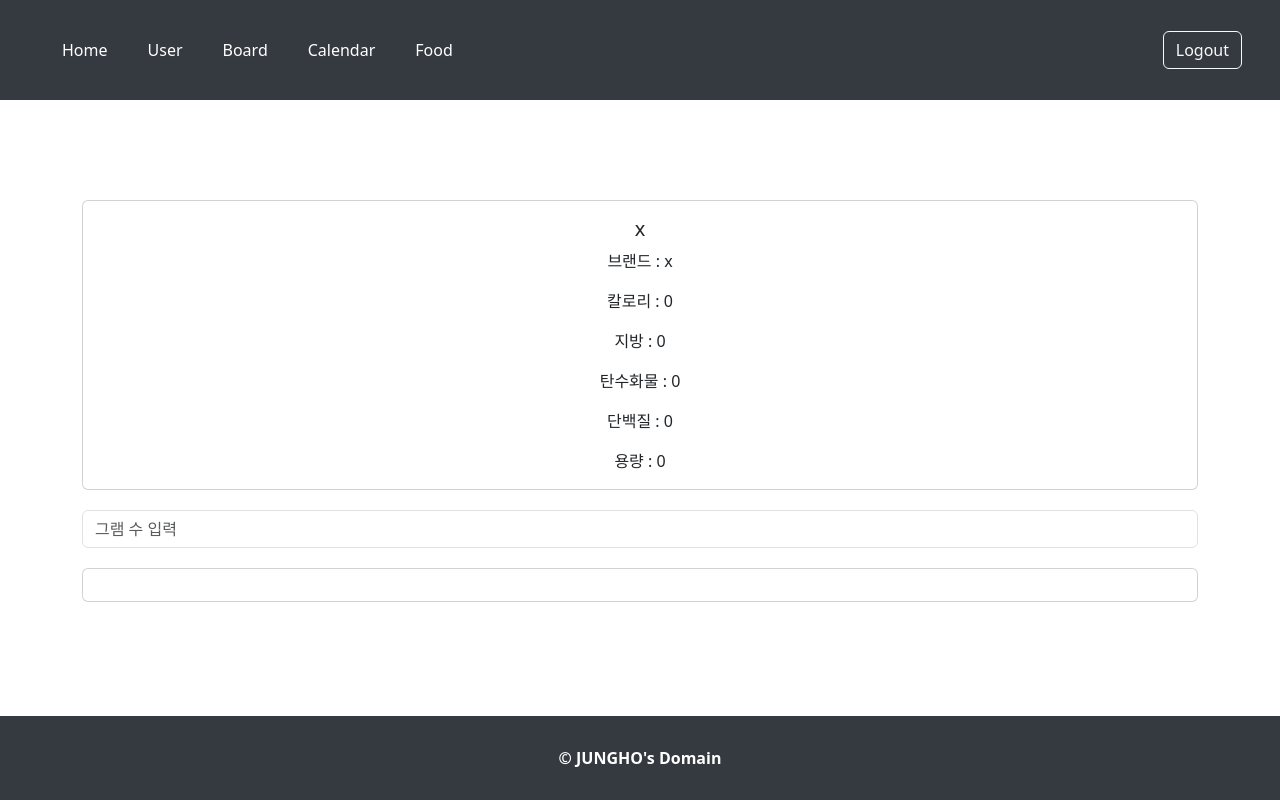
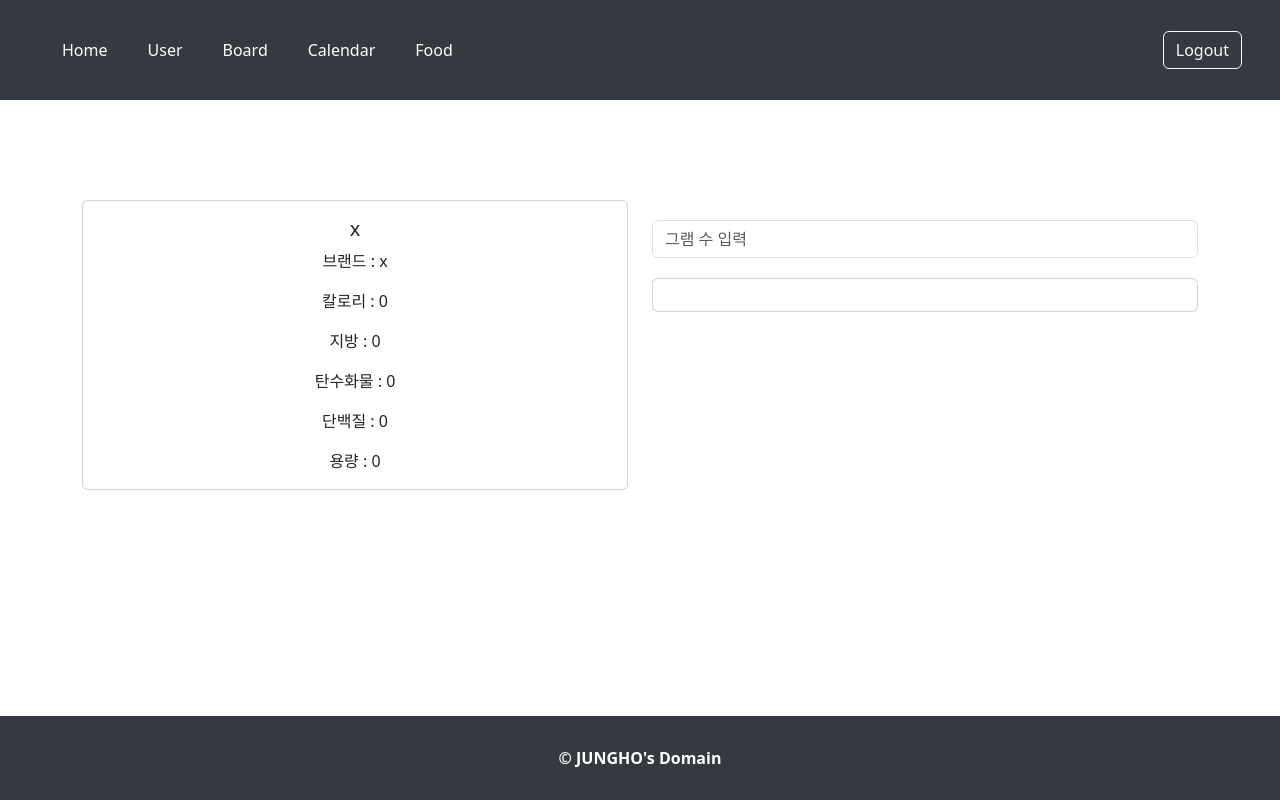
Before and after one commit to JUNGHO-GIT/LIFECHANGE, a React (Create React App) app in the folder client/: page /foodDetail in a window 1280 px wide. Built offline with nearby package versions, Linux system fonts and the light colour scheme.

Commit message:
modified:   client/src/page/food/FoodDetail.tsx modified:   client/src/page/food/FoodList.tsx

```diff
--- a/client/src/page/food/FoodDetail.tsx
+++ b/client/src/page/food/FoodDetail.tsx
@@ -123,11 +123,15 @@ const FoodDetail = () => {
       <FoodDetailStyle />
       <div className="empty-h100"></div>
       <div className="container">
+        <div className="row">
+          <div className="col-6">
             <div className="card">
               <div className="card-body">
                 {totalGram()}
               </div>
             </div>
+          </div>
+          <div className="col-6">
             <div className="empty-h20"></div>
             <div className="input-group">
               <input type="number" className="form-control" placeholder="그램 수 입력" onChange={e => setShowPerGram(Number(e.target.value))} />
@@ -139,6 +143,8 @@ const FoodDetail = () => {
               </div>
             </div>
           </div>
+        </div>
+      </div>
       <div className="empty-h100"></div>
     </>
   );
--- a/client/src/page/food/FoodList.tsx
+++ b/client/src/page/food/FoodList.tsx
@@ -104,7 +104,7 @@ const FoodList = () => {
                     </p>
                     <p className="card-text">
                       <span>지방 : </span>
-                      {item.food ? item.food : 0}
+                      {item.fat ? item.fat : 0}
                     </p>
                     <p className="card-text">
                       <span>탄수화물 : </span>
```
Lines whose indentation alone changed are shown as unchanged.
